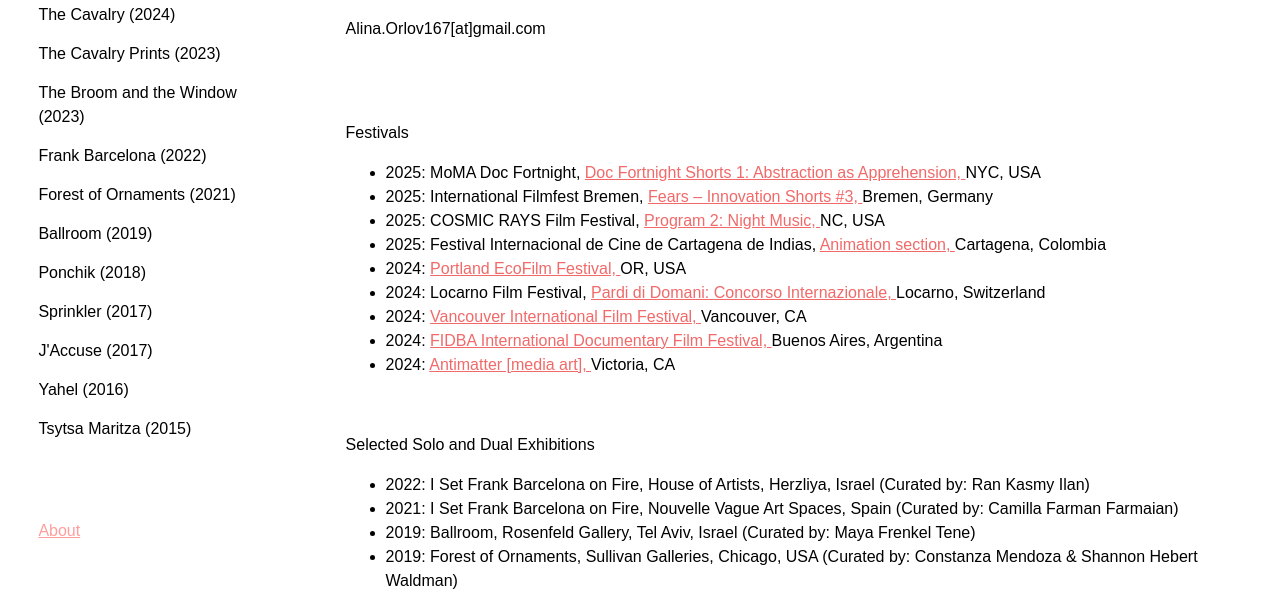
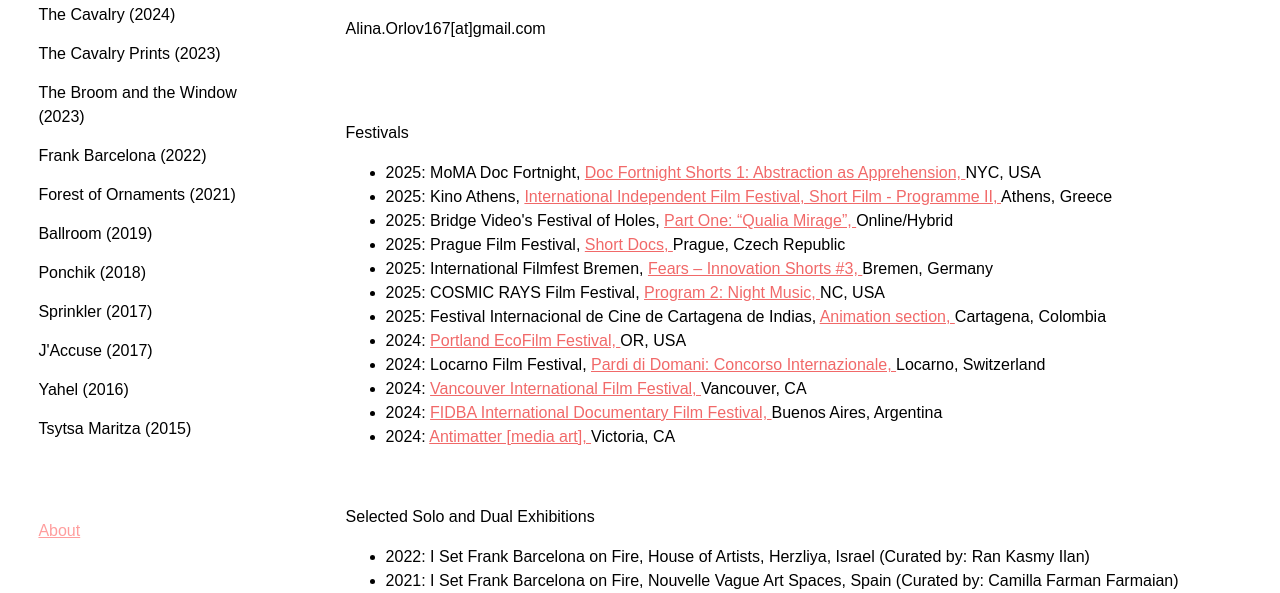
Before and after one commit to orloval/artist-website, a plain HTML site: page about.html in a window 1280 px wide. Shown: the part 207-800 px from the top of the page. Drawn offline with Linux system fonts and the light colour scheme.

Commit message:
update to cv

```diff
--- a/about.html
+++ b/about.html
@@ -28,7 +28,25 @@
                       <a class="c6" target="_blank" href="https://www.moma.org/calendar/events/10330">
                           Doc Fortnight Shorts 1: Abstraction as Apprehension,
                       </a> NYC, USA
-                  </li>
+                      <li class="c4 li-bullet-0">
+                        <span>2025: Kino Athens, </span>
+                        <a class="c6" target="_blank" href="https://www.kinoathens.org/intern-comp-short-film-il/mooncake">
+                            International Independent Film Festival, Short Film - Programme II,
+                        </a> Athens, Greece
+                    </li>
+                    <li class="c4 li-bullet-0">
+                        <span>2025: Bridge Video's Festival of Holes, </span>
+                        <a class="c6" target="_blank" href="https://www.bridge-chicago.org/news/holes-fest2025-lineup">
+                            Part One: “Qualia Mirage”,
+                        </a> Online/Hybrid
+                    </li>
+                    <li class="c4 li-bullet-0">
+                        <span>2025: Prague Film Festival, </span>
+                        <a class="c6" target="_blank" href="https://praguefilmfest.com/en/short-doc">
+                            Short Docs,
+                        </a> Prague, Czech Republic
+                    </li>
+                    </li>
                   <li class="c4 li-bullet-0">
                       <span>2025: International Filmfest Bremen, </span>
                       <a class="c6" target="_blank" href="https://www.filmfestbremen.com/en/movies/fears-innovation-shorts-3/">
```
